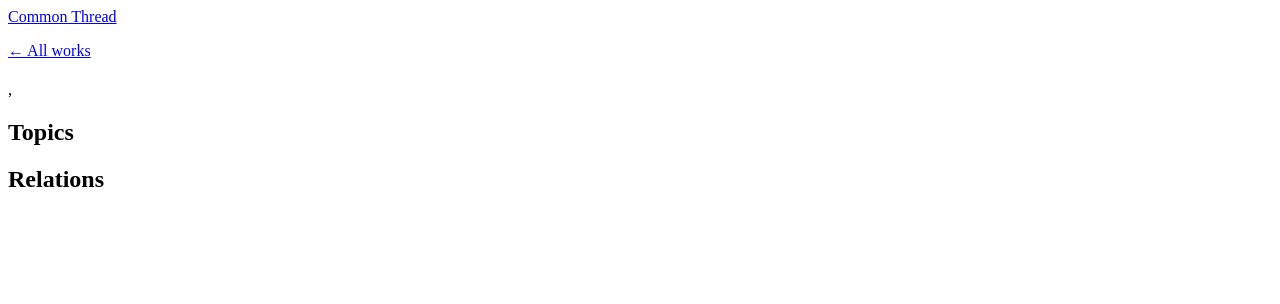
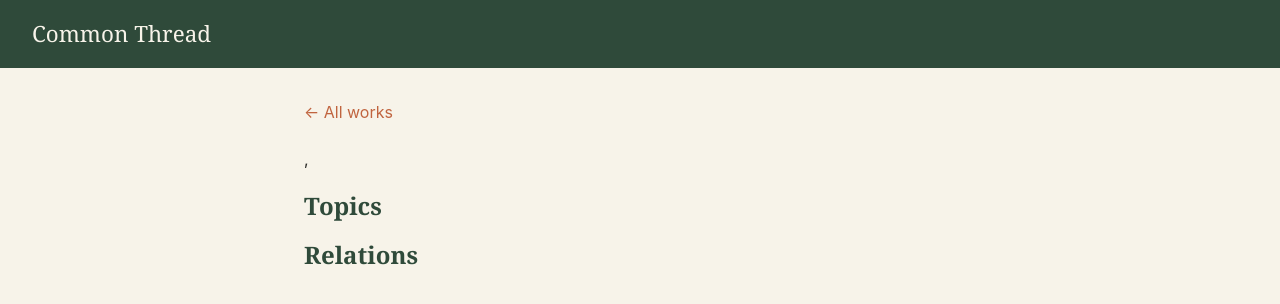
Before and after one commit to mrossato00/common_thread, a Flask app: template templates/work.html in a window 1280 px wide. Shown: the top 304 px of the page. Run offline with Flask 3, Linux system fonts and the light colour scheme; the template is opened without the code that fills it, so the values that code supplies are empty.

Commit message:
Move all pages to base layout and fix topic route

```diff
--- a/app.py
+++ b/app.py
@@ -71,18 +71,19 @@ def work(slug):
 #tutte_le_opere_con_un_certo_titolo
 @app.route("/topic/<name>")
 def topic(name):
+    """Pagina di un tema: tutte le opere che lo hanno (query 2)."""
     conn = get_db()
 
     works = conn.execute(
         """
-        SELECT w.title, w.type
+        SELECT w.slug, w.title, w.type, w.year
         FROM works w
         JOIN work_topics wt ON wt.work_id = w.id
         JOIN topics t ON t.id = wt.topic_id
         WHERE t.name = ?
         ORDER BY w.year
         """,
-        (______,),
+        (name,),
     ).fetchall()
 
     conn.close()
--- /dev/null
+++ b/static/style.css
@@ -0,0 +1,50 @@
+/* ---------- Palette ---------- */
+:root {
+  --ivory: #f7f3e9;
+  --forest: #2f4a3a;
+  --sage: #a9b8a0;
+  --terracotta: #c0643f;
+  --ink: #2a2a26;
+}
+
+/* ---------- Base ---------- */
+body {
+  margin: 0;
+  background: var(--ivory);
+  color: var(--ink);
+  font-family: -apple-system, "Helvetica Neue", Arial, sans-serif;
+  line-height: 1.6;
+}
+
+h1, h2 {
+  font-family: Georgia, "Times New Roman", serif;
+  color: var(--forest);
+  line-height: 1.2;
+}
+
+a {
+  color: var(--terracotta);
+  text-decoration: none;
+}
+
+a:hover {
+  text-decoration: underline;
+}
+
+/* ---------- Struttura ---------- */
+header {
+  background: var(--forest);
+  padding: 1rem 2rem;
+}
+
+header a {
+  color: var(--ivory);
+  font-family: Georgia, "Times New Roman", serif;
+  font-size: 1.4rem;
+}
+
+main {
+  max-width: 42rem;
+  margin: 2rem auto;
+  padding: 0 1.5rem;
+}
--- a/templates/base.html
+++ b/templates/base.html
@@ -2,7 +2,9 @@
 <html lang="en">
 <head>
   <meta charset="utf-8">
+  <meta name="viewport" content="width=device-width, initial-scale=1">
   <title>{% block title %}Common Thread{% endblock %}</title>
+  <link rel="stylesheet" href="{{ url_for('static', filename='style.css') }}">
 </head>
 <body>
   <header>
--- a/templates/work.html
+++ b/templates/work.html
@@ -19,7 +19,7 @@
   {% for r in relations %}
     <p>
       <a href="{{ url_for('work', slug=r.partenza_slug) }}">{{ r.partenza }}</a>
-      {{ r.type }}
+      <em>{{ r.type|replace("_", " ") }}</em>
       <a href="{{ url_for('work', slug=r.arrivo_slug) }}">{{ r.arrivo }}</a><br>
       {{ r.explanation }}
     </p>
```
Also changed, not shown: templates/index.html (+10 -10 lines).
